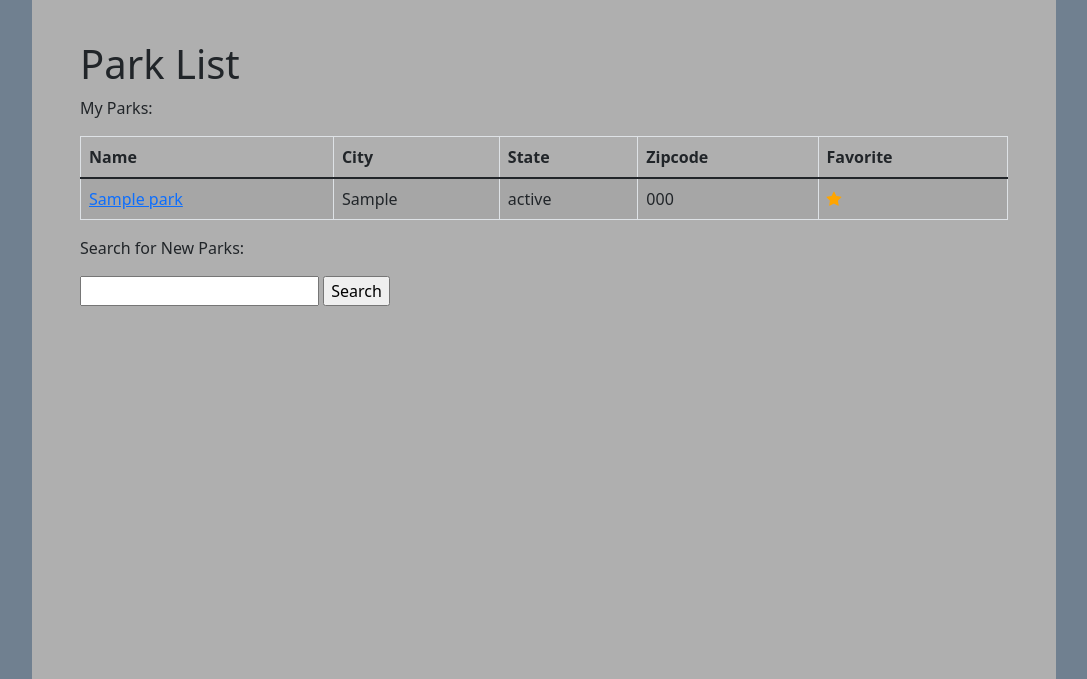
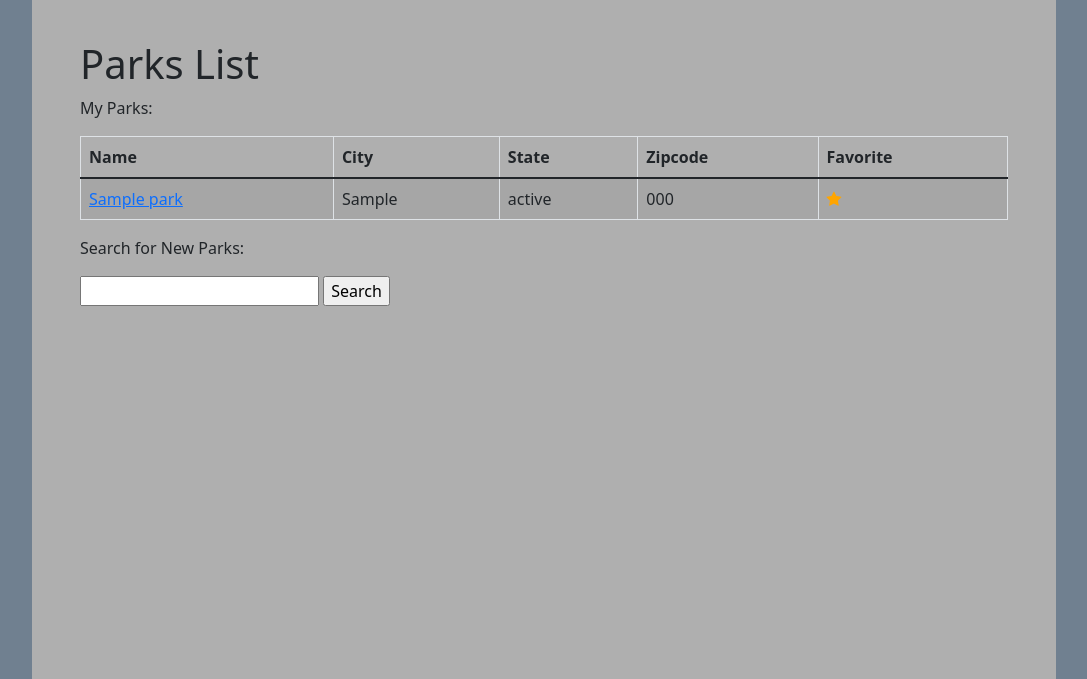
Before and after one commit to bbrown11924/PickUpGames, a Django app: page /parks/ in a window 1280 px wide. Shown: the part 60-739 px from the top of the page, without its empty margins (96-1183 px from the left). Run offline with Django 3.2, Linux system fonts and the light colour scheme; a user stored in the database is signed in; tables that the repository leaves empty hold one stand-in row (values such as "Sample post").

Commit message:
fixed parks page

```diff
--- a/pickup/templates/pickup/parks_list.html
+++ b/pickup/templates/pickup/parks_list.html
@@ -1,24 +1,14 @@
 {% extends 'pickup/base.html' %}
 
+{% block title %}
+Parks
+{% endblock %}
+
 {% block content %}
-<h1>Park List</h1>
 
-<head>
-<!-- Font Awesome Icon Library -->
-<link rel="stylesheet" href="https://cdnjs.cloudflare.com/ajax/libs/font-awesome/4.7.0/css/font-awesome.min.css">
-<style>
-.checked {
-  color: orange;
-}
-.unchecked {
-  color: gray;
-}
-</style>
-</head>
-<body>
+<h1>Parks List</h1>
 
-</body>
-</html>
+{% if favparks %}
 <p>My Parks:</p>
 <table class="table table-bordered table-striped">
     <thead>
@@ -40,6 +30,9 @@
     </tr>
     {% endfor %}
 </table>
+{% else %}
+ <p>You have not yet favorited any parks! Search below and click the star!</p>
+{% endif%}
 
 <p>Search for New Parks:</p>
 <form action="{% url 'parks' %}" method="get" id="search_form">
```
